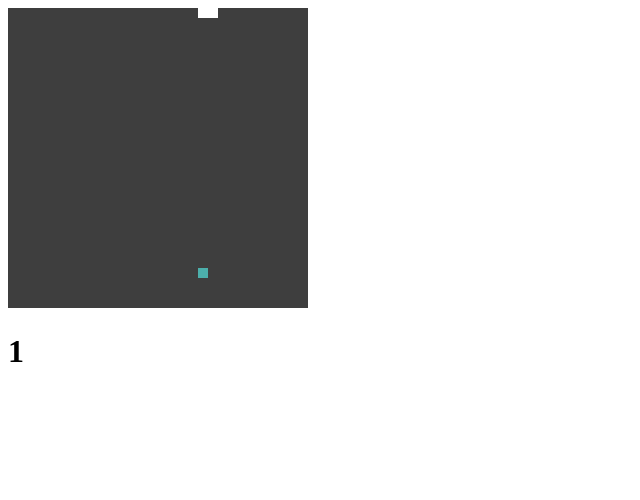
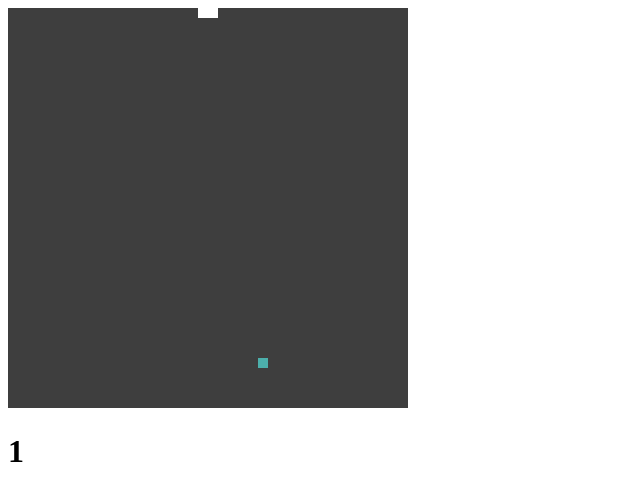
Before and after one commit to unknwnlistener/Snake_Game, a plain HTML site: page index.html in a window 1280 px wide. Shown: the whole page, without its empty margins (0-640 px from the left). Drawn offline with Linux system fonts and the light colour scheme.

Commit message:
Update index.html

```diff
--- a/index.html
+++ b/index.html
@@ -6,8 +6,8 @@
 <body>
   <canvas
     class="canvas"
-    height="300"
-    width="300"
+    height="400"
+    width="400"
     style="background-color: #3e3e3e">
   </canvas>
   <h1 class="score"></h1>
```
